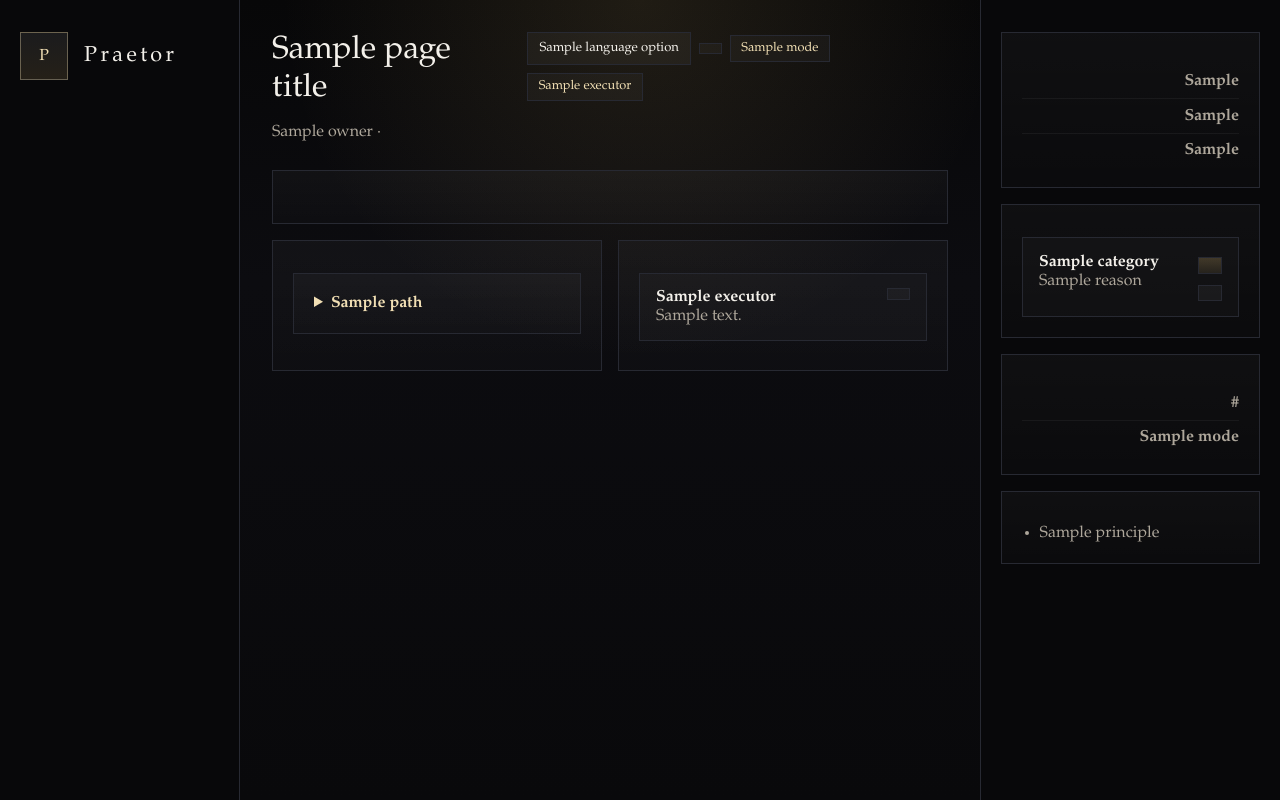
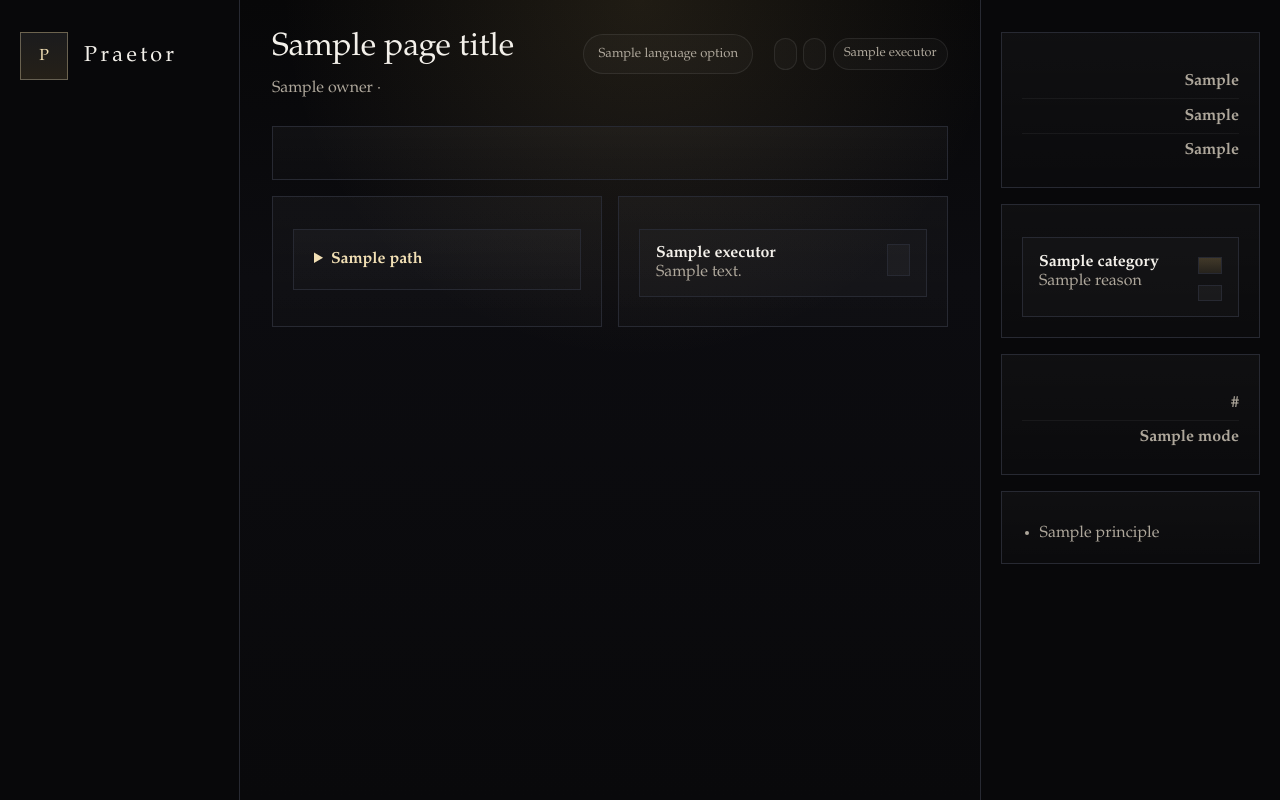
Before and after one commit to chaochungkuo/praetor, a FastAPI app: template apps/api/praetor_api/templates/memory.html in a window 1280 px wide. Run offline with FastAPI, Linux system fonts and the light colour scheme; the template is opened without the code that fills it: most values are stand-ins (such as "Sample title", 1, 10 or a date in 2020); parts of the project's set-up code (start-up, migrations or seed data) failed here and were passed over.

Commit message:
Refine app topbar controls

```diff
--- a/apps/api/praetor_api/static/praetor.css
+++ b/apps/api/praetor_api/static/praetor.css
@@ -106,39 +106,94 @@ pre {
 .topbar {
   display: flex;
   justify-content: space-between;
-  gap: 1rem;
+  gap: 1.5rem;
   align-items: flex-start;
   padding-bottom: 1.5rem;
 }
-.status-pills {
+.topbar > div:first-child {
+  min-width: 0;
+}
+.topbar h1 {
+  line-height: 1;
+}
+.topbar-actions {
   display: flex;
   flex-wrap: wrap;
-  gap: 0.5rem;
+  gap: 0.65rem;
   align-items: center;
+  justify-content: flex-end;
+  max-width: 42rem;
+  padding-top: 0.15rem;
 }
-.language-switch,
+.account-actions,
+.runtime-chips,
 .language-grid {
   display: flex;
   flex-wrap: wrap;
-  gap: 0.45rem;
+  gap: 0.4rem;
+  align-items: center;
+}
+.topbar-actions .language-switch {
+  display: inline-flex;
+  align-items: center;
+  gap: 0.15rem;
+  padding: 0.18rem;
+  border: 1px solid rgba(255,255,255,0.08);
+  background: rgba(255,255,255,0.025);
+  border-radius: 999px;
 }
 .language-grid.compact {
   justify-content: flex-end;
 }
-.active-language {
-  border-color: rgba(213,179,106,0.45);
-  background: rgba(213,179,106,0.12);
-}
-.pill, .status {
+.language-option {
   display: inline-flex;
   align-items: center;
-  padding: 0.3rem 0.65rem;
+  justify-content: center;
+  min-height: 2rem;
+  padding: 0.32rem 0.72rem;
+  border-radius: 999px;
+  color: var(--muted);
+  font-size: 0.82rem;
+  line-height: 1;
+  text-decoration: none;
+}
+.language-option:hover {
+  color: var(--text);
+  background: rgba(255,255,255,0.045);
+}
+.active-language {
+  color: var(--text);
+  background: rgba(213,179,106,0.16);
+  box-shadow: inset 0 0 0 1px rgba(213,179,106,0.28);
+}
+.user-chip,
+.runtime-chip,
+.pill,
+.status {
+  display: inline-flex;
+  align-items: center;
+  min-height: 2rem;
+  padding: 0.32rem 0.65rem;
   border: 1px solid var(--line);
   background: rgba(255,255,255,0.03);
   color: var(--accent-2);
   font-size: 0.8rem;
+  line-height: 1;
 }
+.user-chip,
+.runtime-chip {
+  border-radius: 999px;
+  color: var(--muted);
+  border-color: rgba(255,255,255,0.08);
+  background: rgba(255,255,255,0.025);
+}
+.user-chip {
+  color: var(--accent-2);
+  background: rgba(213,179,106,0.08);
+}
+.runtime-chip.ok,
 .pill.ok { color: #9fd0b8; }
+.runtime-chip.warn,
 .pill.warn { color: #e5c27b; }
 
 .flash {
--- a/apps/api/praetor_api/templates/base.html
+++ b/apps/api/praetor_api/templates/base.html
@@ -38,28 +38,32 @@
               <p>{{ t("founder_command_center") }}</p>
             {% endif %}
           </div>
-          <div class="status-pills">
-            <div class="language-switch">
+          <div class="topbar-actions">
+            <div class="language-switch" aria-label="{{ t("language") }}">
               {% for code, label in language_options.items() %}
-                <a class="small-button {{ 'active-language' if code == ui_language else '' }}" href="/app/set-language/{{ code }}?next={{ current_url_quoted }}">{{ label }}</a>
+                <a class="language-option {{ 'active-language' if code == ui_language else '' }}" href="/app/set-language/{{ code }}?next={{ current_url_quoted }}">{{ label }}</a>
               {% endfor %}
             </div>
+            <div class="account-actions">
               {% if authenticated %}
-              <span class="pill">{{ session_owner or t("owner") }}</span>
+                <span class="user-chip">{{ session_owner or t("owner") }}</span>
                 <form method="post" action="/app/logout">
                   <input type="hidden" name="csrf_token" value="{{ csrf_token }}" />
-                <button type="submit" class="small secondary">{{ t("logout") }}</button>
+                  <button type="submit" class="small secondary text-button">{{ t("logout") }}</button>
                 </form>
               {% elif settings_initialized %}
-              <a class="small-button" href="/app/login">{{ t("login") }}</a>
+                <a class="small-button text-button" href="/app/login">{{ t("login") }}</a>
               {% endif %}
-            <span class="pill {{ 'ok' if runtime_ready else 'warn' }}">
+            </div>
+            <div class="runtime-chips">
+              <span class="runtime-chip {{ 'ok' if runtime_ready else 'warn' }}">
                 {{ t("runtime_ready") if runtime_ready else t("runtime_not_configured") }}
               </span>
               {% if settings %}
-              <span class="pill">{{ settings.runtime.mode }}</span>
-              <span class="pill">{{ settings.runtime.executor or settings.runtime.provider or settings.runtime.model or 'default' }}</span>
+                <span class="runtime-chip">{{ label(settings.runtime.mode) }}</span>
+                <span class="runtime-chip">{{ settings.runtime.executor or settings.runtime.provider or settings.runtime.model or 'default' }}</span>
               {% endif %}
+            </div>
           </div>
         </header>
 
```
Also changed, not shown: other parts of apps/api/praetor_api/static/praetor.css (+35 -5 lines). Lines whose indentation alone changed are shown as unchanged.
